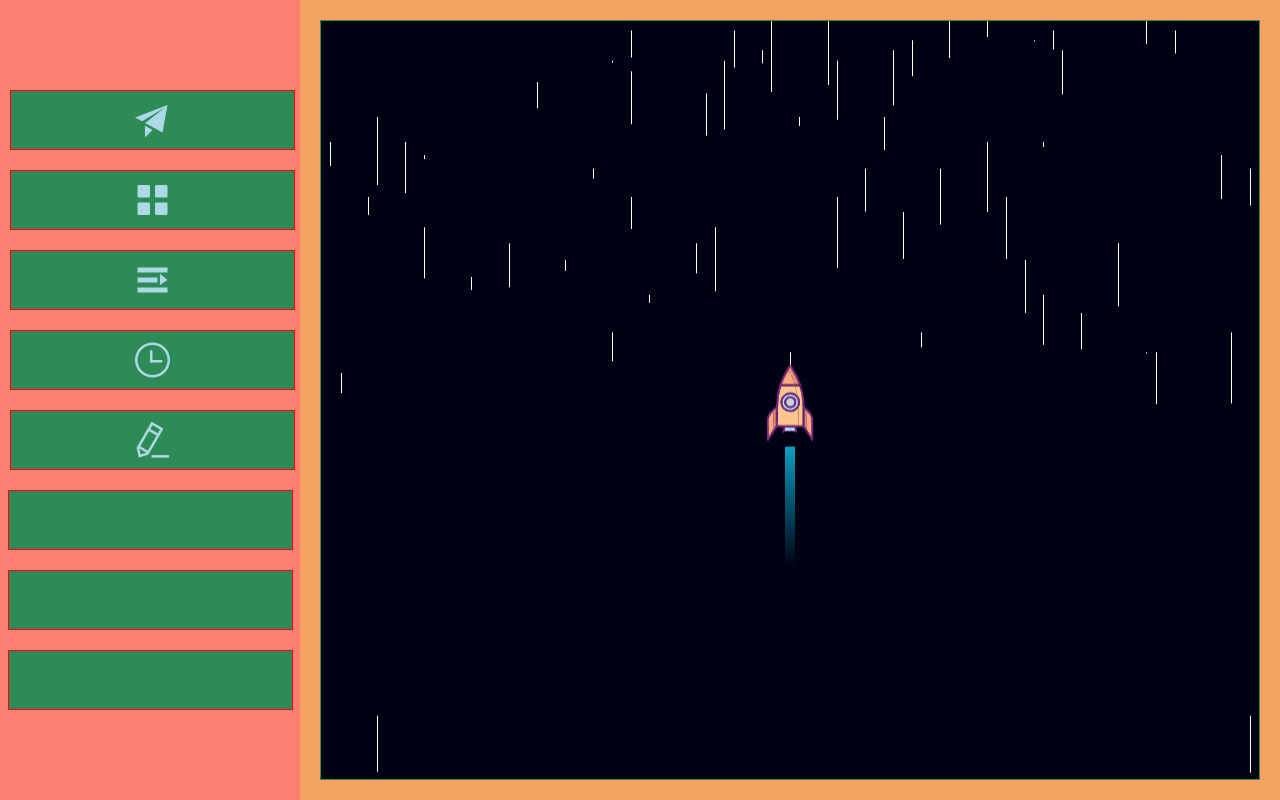
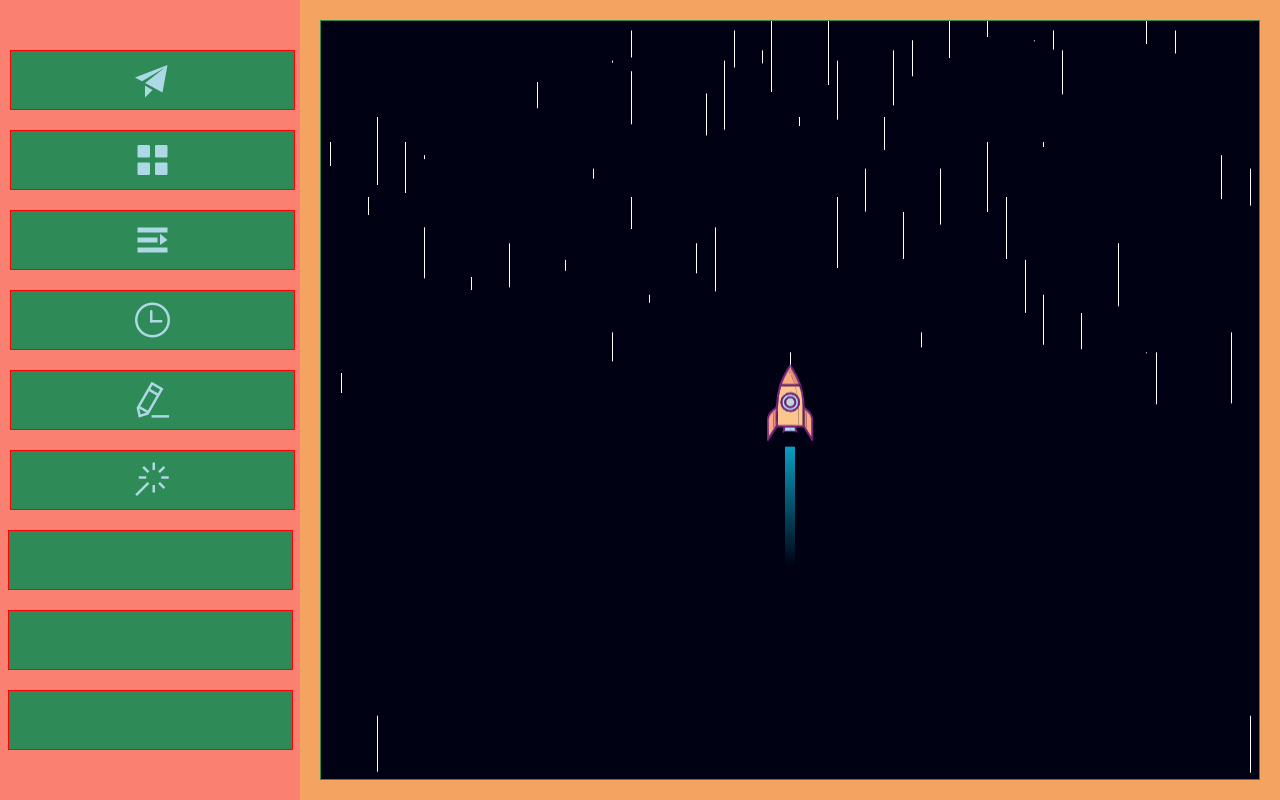
Before and after one commit to yingjieweb/sentry, a Vue app: page /#/spacecraft in a window 1280 px wide. Built offline with nearby package versions, Linux system fonts and the light colour scheme.

Commit message:
add RotatePetals comp and router

```diff
--- a/src/components/SunNav.vue
+++ b/src/components/SunNav.vue
@@ -23,6 +23,11 @@
     <router-link to="/type-writer">
       <div class="sun-item">
         <i class="el-icon-edit"></i>
+      </div>
+    </router-link>
+    <router-link to="/rotate-petals">
+      <div class="sun-item">
+        <i class="el-icon-magic-stick"></i>
       </div>
     </router-link>
     <div class="sun-item"></div>
--- a/src/router/index.js
+++ b/src/router/index.js
@@ -6,6 +6,7 @@ import CubeAlbum from "@/views/CubeAlbum"
 import ProgressBar from "@/views/ProgressBar"
 import TimeClock from "@/views/TimeClock"
 import TypeWriter from "@/views/TypeWriter"
+import RotatePetals from "@/views/RotatePetals"
 
 Vue.use(VueRouter)
 
@@ -38,6 +39,11 @@ const routes = [
     path: '/type-writer',
     name: 'TypeWriter',
     component: TypeWriter
+  },
+  {
+    path: '/rotate-petals',
+    name: 'RotatePetals',
+    component: RotatePetals
   }
 ]
 
--- /dev/null
+++ b/src/views/RotatePetals.vue
@@ -0,0 +1,13 @@
+<template>
+  <div>111</div>
+</template>
+
+<script lang="js">
+  export default {
+    name: "RotatePetals"
+  }
+</script>
+
+<style lang="scss" scoped>
+
+</style>
```
